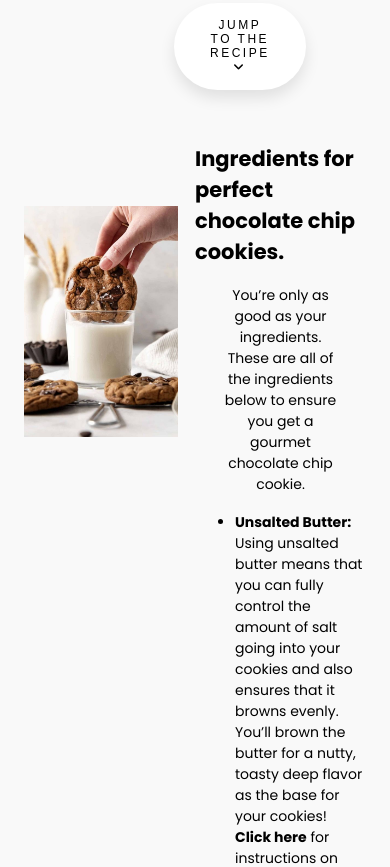
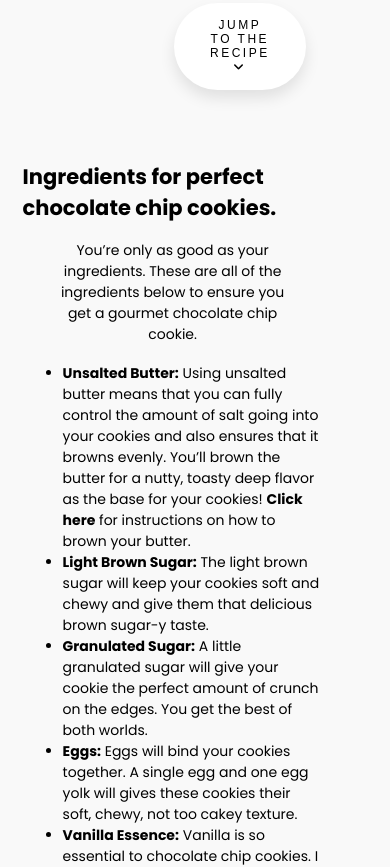
Before and after one commit to Siya-Tonjeni/Cookie-Recipe, a plain HTML site: page index.html in a window 390 px wide. Shown: the part 623-1490 px from the top of the page. Drawn offline with Linux system fonts and the light colour scheme.

Commit message:
Last commit

```diff
--- a/index.html
+++ b/index.html
@@ -65,10 +65,9 @@
 
 
 <!-- Details about the ingredients -->
-<div id="details">
     <div class="container">
         <div class="row">
-            <div class="column">
+            <div class="column details-content">
                 <h2>Ingredients for perfect chocolate chip cookies.</h2>
                 <p class="details-text">You’re only as good as your ingredients. These are all of the ingredients below to ensure you get a gourmet chocolate chip cookie.</p>
                 <ul>
@@ -110,10 +109,11 @@
                     </li>
                 </ul>
             </div>
-            <img class="cookie-dip-img"src="images/cookie-milk-dip.jpg" alt="Cookie milk dip">
+            <div></div>
+                <img class="cookie-dip-img" src="images/cookie-milk-dip.jpg" alt="Cookie milk dip">
+            </div>
         </div>
     </div>
-</div>
 
 <!-- Brown butter instructions -->
 <div id="brown-butter">
--- a/style.css
+++ b/style.css
@@ -217,7 +217,15 @@ hr{
     .tooltip-text{
         font-size: 12px;
     }
-    #details{
-        margin: 0;
+    .details-content{
+        margin: 1.25em 3.1em 0.6em 2.5em;
+        width: 300px;
+        text-align:start;
+    }
+    cookie-dip-img{
+        width:200px;
+        height: 250px;
+        margin: auto;
+        align-items: center;
     }
 }
```
